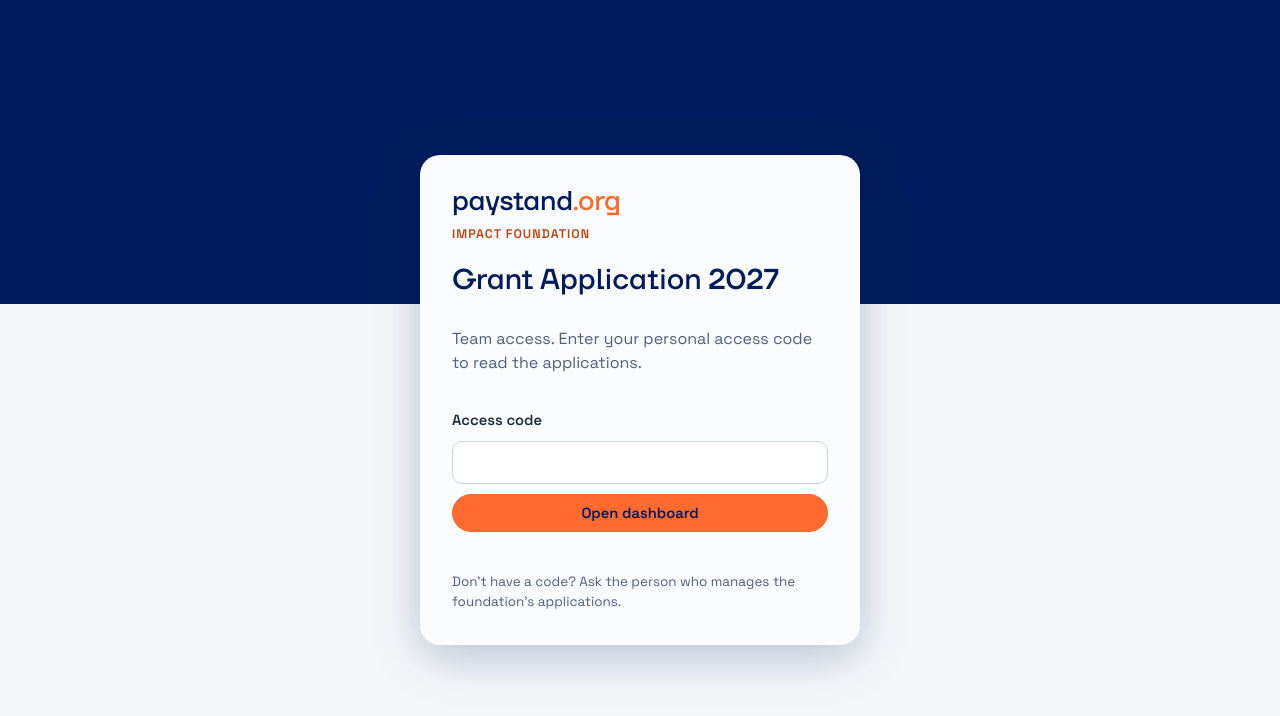
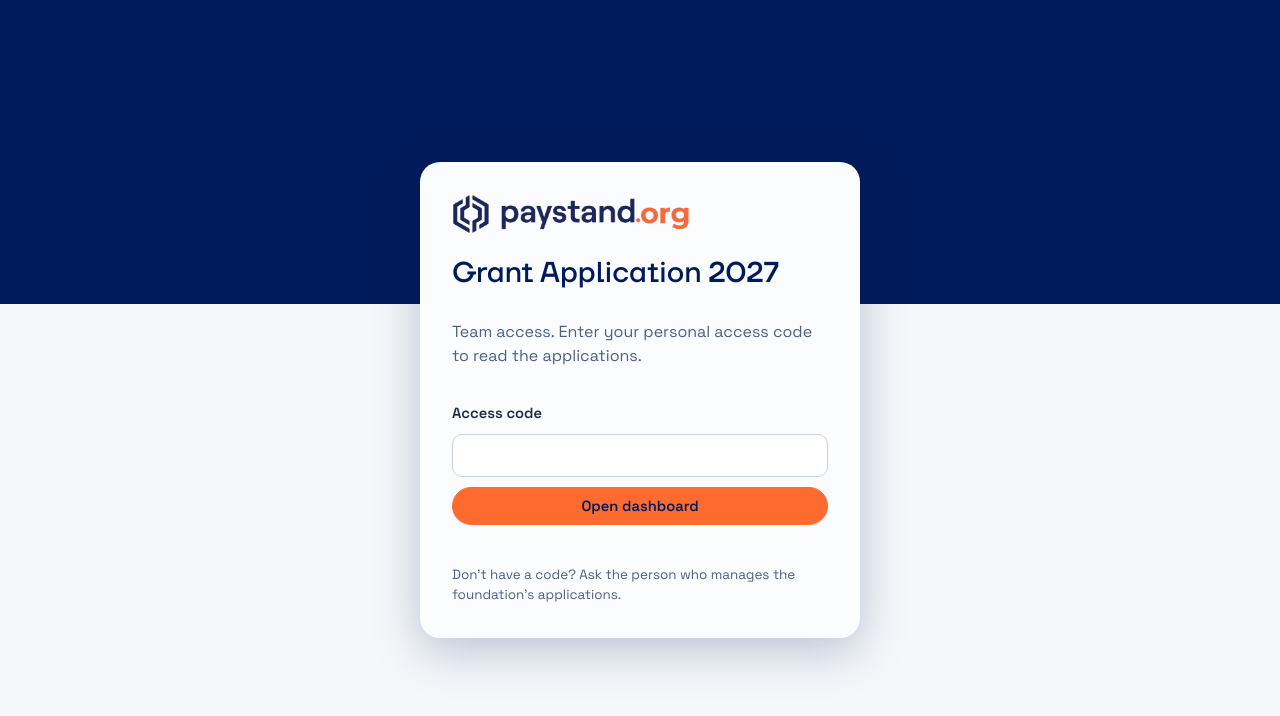
Before and after one commit to DvvSalome/paystandorg, a plain HTML site: page site/admin/index.html in a window 1280 px wide. Drawn offline with Linux system fonts and the light colour scheme.

Commit message:
Dashboard: use the paystand.org logo (colour, white and favicon), drop 'Impact Foundation'
Co-Authored-By: Claude Sonnet 5.5 <noreply@anthropic.com>
Claude-Session: https://claude.ai/code/session_01GEg864QfFNGy4HKaBQvo47

```diff
--- a/site/admin/admin.css
+++ b/site/admin/admin.css
@@ -22,14 +22,13 @@ button { font-family: inherit; }
 .skip { position: absolute; left: -999px; top: 8px; background: #fff; padding: 8px 14px; border-radius: 8px; z-index: 50; }
 .skip:focus { left: 8px; }
 :focus-visible { outline: 3px solid #2F6FB3; outline-offset: 2px; }
-.logo { font-family: var(--head); font-size: 1.45rem; letter-spacing: -.01em; color: #fff; line-height: 1; }
-.logo span { color: var(--orange); }
 
 /* ---------- navbar ---------- */
 .nav { position: sticky; top: 0; z-index: 20; background: var(--navy); color: #fff; border-bottom: 3px solid var(--orange); }
 .navin { display: flex; align-items: center; gap: 8px 28px; min-height: 64px; flex-wrap: wrap; }
-.brand { display: flex; align-items: baseline; gap: 10px; text-decoration: none; color: #fff; padding: 12px 0; }
-.brandsub { font-size: .8rem; letter-spacing: .08em; text-transform: uppercase; color: #C9D4EE; }
+.brand { display: flex; align-items: center; text-decoration: none; padding: 16px 0; }
+.navlogo { height: 32px; width: auto; display: block; }
+.loginlogo { height: 40px; width: auto; align-self: start; margin-bottom: 6px; }
 .tabs { display: flex; gap: 4px; align-self: stretch; }
 .tabs a { display: flex; align-items: center; gap: 8px; padding: 0 16px; color: #D5DCF0; text-decoration: none; font-weight: 600; font-size: .96rem; border-bottom: 3px solid transparent; margin-bottom: -3px; }
 .tabs a:hover { color: #fff; background: rgba(255,255,255,.07); }
@@ -61,7 +60,6 @@ input[type=password], input[type=search], select { font-size: 1rem; font-family:
 .login { min-height: 100vh; display: grid; place-items: center; padding: 20px; background: linear-gradient(180deg, var(--navy) 0 38%, var(--bg) 38%); }
 .card { background: var(--card); border-radius: 20px; box-shadow: 0 4px 24px rgba(0,27,91,.08); }
 .logincard { width: min(440px, 100%); padding: 32px; display: grid; gap: 10px; box-shadow: 0 12px 48px rgba(0,27,91,.25); }
-.logincard .logo { color: var(--navy); font-size: 1.7rem; }
 .logincard h1 { font-size: 1.8rem; }
 .logincard label { font-weight: 600; font-size: .92rem; margin-top: 8px; }
 .err { color: var(--err); margin: 0; min-height: 1.4em; font-size: .92rem; }
@@ -190,7 +188,7 @@ td.num, th.num { text-align: right; white-space: nowrap; }
   .sec { scroll-margin-top: 130px; }
 }
 @media (max-width: 760px) {
-  .navin { gap: 0 12px; } .brandsub { display: none; }
+  .navin { gap: 0 12px; } .navlogo { height: 28px; } .brand { padding: 14px 0; }
   .tabs { order: 3; width: 100%; overflow-x: auto; margin: 0 -4px; } .tabs a { padding: 12px 14px; margin-bottom: 0; }
   thead { display: none; }
   table.main, table.main tbody, table.main tr, table.main td { display: block; width: 100%; }
--- a/site/admin/index.html
+++ b/site/admin/index.html
@@ -4,7 +4,8 @@
 <meta charset="utf-8">
 <meta name="viewport" content="width=device-width, initial-scale=1">
 <meta name="robots" content="noindex, nofollow">
-<title>Applications — Paystand Impact Foundation</title>
+<title>Applications — paystand.org</title>
+<link rel="icon" type="image/png" href="favicon.png">
 <link rel="stylesheet" href="admin.css">
 </head>
 <body>
@@ -12,8 +13,7 @@
 
 <div id="login" class="login" hidden>
   <form class="card logincard" id="loginform" autocomplete="off">
-    <div class="logo" aria-hidden="true">paystand<span>.org</span></div>
-    <p class="kicker">Impact Foundation</p>
+    <img class="loginlogo" src="logo.png" alt="paystand.org" width="240" height="40">
     <h1>Grant Application 2027</h1>
     <p class="muted">Team access. Enter your personal access code to read the applications.</p>
     <label for="code">Access code</label>
@@ -28,8 +28,7 @@
   <header class="nav">
     <div class="wrap navin">
       <a class="brand" href="#/" aria-label="Applications home">
-        <span class="logo">paystand<span>.org</span></span>
-        <span class="brandsub">Impact Foundation</span>
+        <img class="navlogo" src="logo-white.png" alt="paystand.org" width="190" height="32">
       </a>
       <nav class="tabs" id="tabs" aria-label="Main">
         <a href="#/" data-tab="apps">Applications <span class="pill" id="navcount"></span></a>
```
Also changed, not shown: site/admin/favicon.png (added), site/admin/logo-white.png (added), site/admin/logo.png (added).
